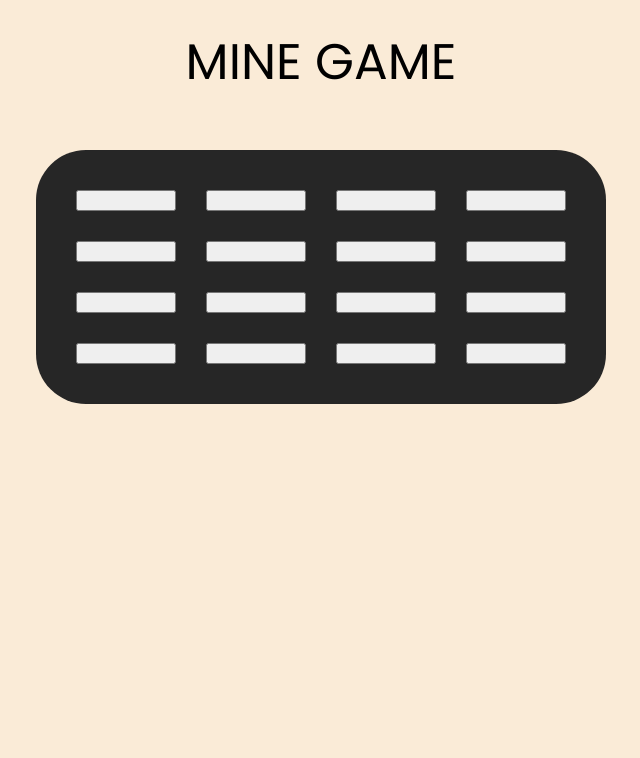
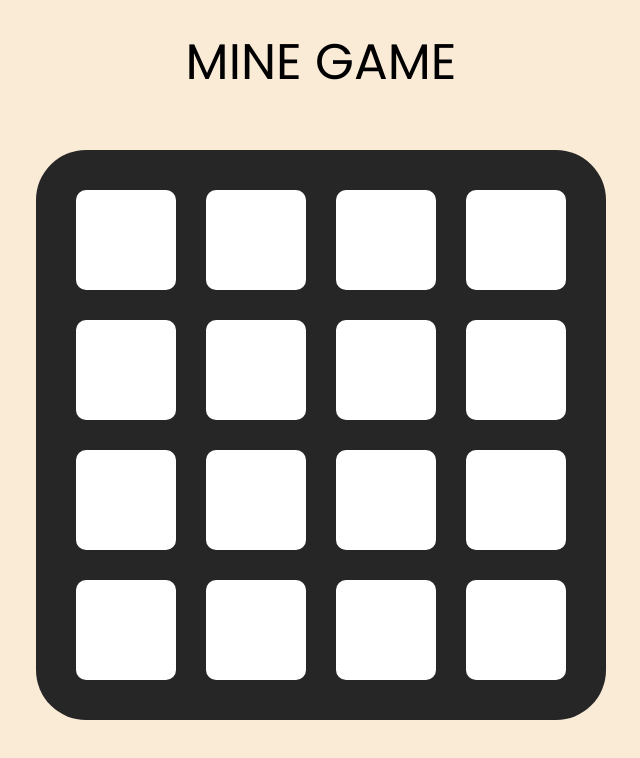
Before and after one commit to faizann10/MineGame, a plain HTML site: page index.html in a window 1280 px wide. Shown: the whole page, without its empty margins (319-959 px from the left). Drawn offline with Linux system fonts and the light colour scheme.

Commit message:
Updated index.html

```diff
--- a/index.html
+++ b/index.html
@@ -14,22 +14,70 @@
         <header id="title">MINE GAME</header>
         <main>
         <div id="container">
-            <button class="button"><img></button>
-            <button class="button"><img></button>
-            <button class="button"><img></button>
-            <button class="button"><img></button>
-            <button class="button"><img></button>
-            <button class="button"><img></button>
-            <button class="button"><img></button>
-            <button class="button"><img></button>
-            <button class="button"><img></button>
-            <button class="button"><img></button>
-            <button class="button"><img></button>
-            <button class="button"><img></button>
-            <button class="button"><img></button>
-            <button class="button"><img></button>
-            <button class="button"><img></button>
-            <button class="button"><img></button>
+            <div class="box">
+                <div class="back btn"><img></div>
+                <div class="front btn"></div>
+            </div>
+            <div class="box">
+                <div class="back btn"><img></div>
+                <div class="front btn"></div>
+            </div>
+            <div class="box">
+                <div class="back btn"><img></div>
+                <div class="front btn"></div>
+            </div>
+            <div class="box">
+                <div class="back btn"><img></div>
+                <div class="front btn"></div>
+            </div>
+            <div class="box">
+                <div class="back btn"><img></div>
+                <div class="front btn"></div>
+            </div>
+            <div class="box">
+                <div class="back btn"><img></div>
+                <div class="front btn"></div>
+            </div>
+            <div class="box">
+                <div class="back btn"><img></div>
+                <div class="front btn"></div>
+            </div>
+            <div class="box">
+                <div class="back btn"><img></div>
+                <div class="front btn"></div>
+            </div>
+            <div class="box">
+                <div class="back btn"><img></div>
+                <div class="front btn"></div>
+            </div>
+            <div class="box">
+                <div class="back btn"><img></div>
+                <div class="front btn"></div>
+            </div>
+            <div class="box">
+                <div class="back btn"><img></div>
+                <div class="front btn"></div>
+            </div>
+            <div class="box">
+                <div class="back btn"><img></div>
+                <div class="front btn"></div>
+            </div>
+            <div class="box">
+                <div class="back btn"><img></div>
+                <div class="front btn"></div>
+            </div>
+            <div class="box">
+                <div class="back btn"><img></div>
+                <div class="front btn"></div>
+            </div>
+            <div class="box">
+                <div class="back btn"><img></div>
+                <div class="front btn"></div>
+            </div>
+            <div class="box">
+                <div class="back btn"><img></div>
+                <div class="front btn"></div>
+            </div>
         </div>
         </main>
 
```
